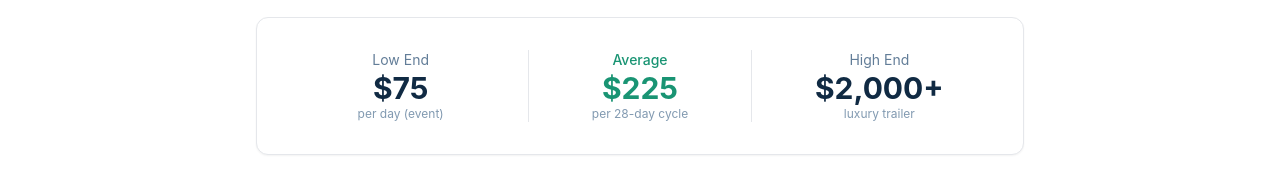
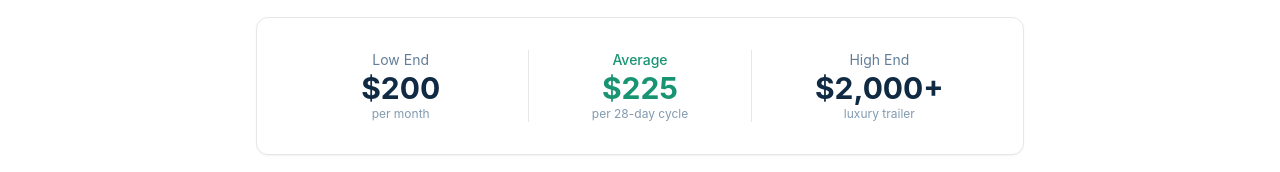
Before and after one commit to joeybeyer/portable-toilets-nextjs, a Next.js app: page /portable-toilet-rental-cost in a window 1280 px wide. Shown: the part 720-892 px from the top of the page. Built offline with nearby package versions, Linux system fonts and the light colour scheme.

Commit message:
Fix pricing: /day -> /month

```diff
--- a/app/portable-toilet-rental-cost/page.tsx
+++ b/app/portable-toilet-rental-cost/page.tsx
@@ -104,8 +104,8 @@
             <div className="grid grid-cols-3 gap-4 text-center">
               <div>
                 <p className="text-sm text-navy-500">Low End</p>
-                <p className="text-2xl md:text-3xl font-bold text-navy-900">$75</p>
-                <p className="text-xs text-navy-400">per day (event)</p>
+                <p className="text-2xl md:text-3xl font-bold text-navy-900">$200</p>
+                <p className="text-xs text-navy-400">per month</p>
               </div>
               <div className="border-x border-gray-200">
                 <p className="text-sm text-teal-600 font-medium">Average</p>
@@ -251,7 +251,7 @@
                 Get Your Exact Quote in 60 Seconds
               </h2>
               <p className="text-navy-300 text-lg">
-                Starting at $75/day. Free delivery. No hidden fees.
+                Starting at $200/month. Free delivery. No hidden fees.
               </p>
             </div>
             <div className="flex flex-col sm:flex-row gap-4">
```
